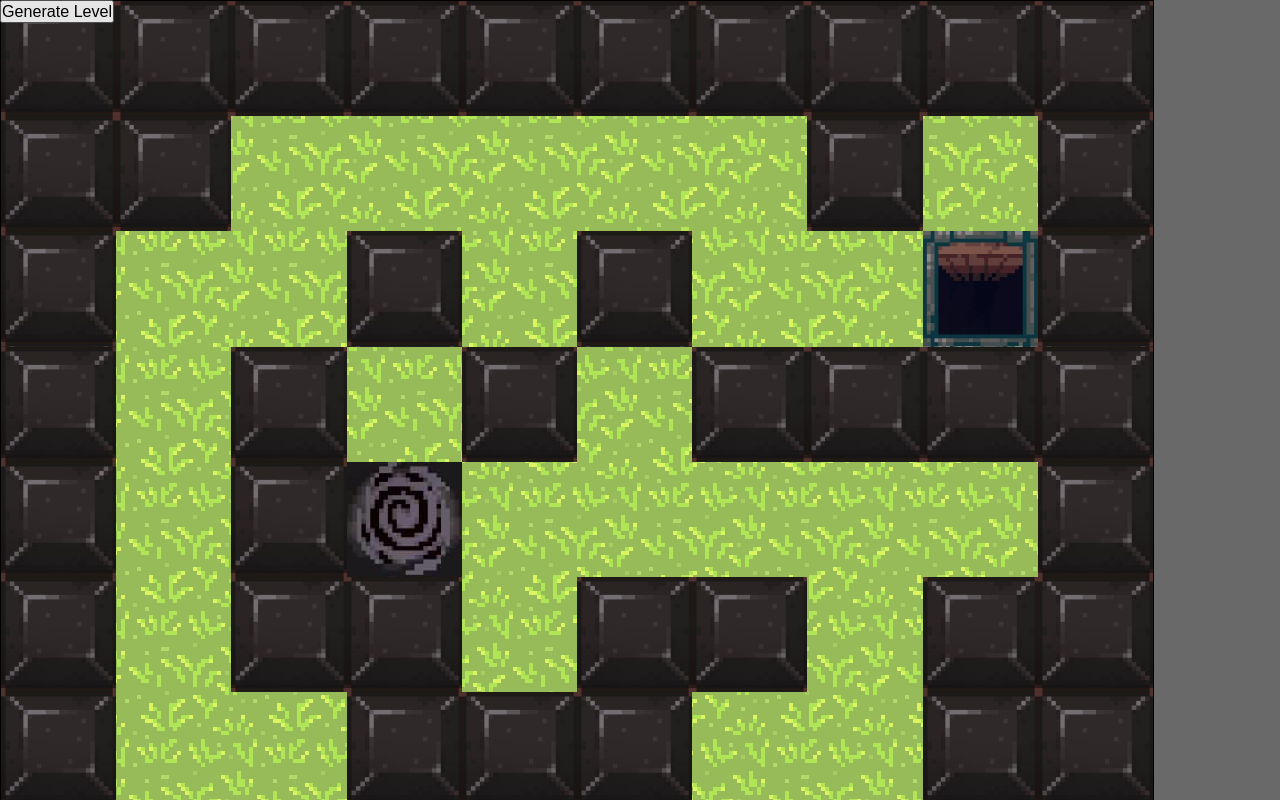
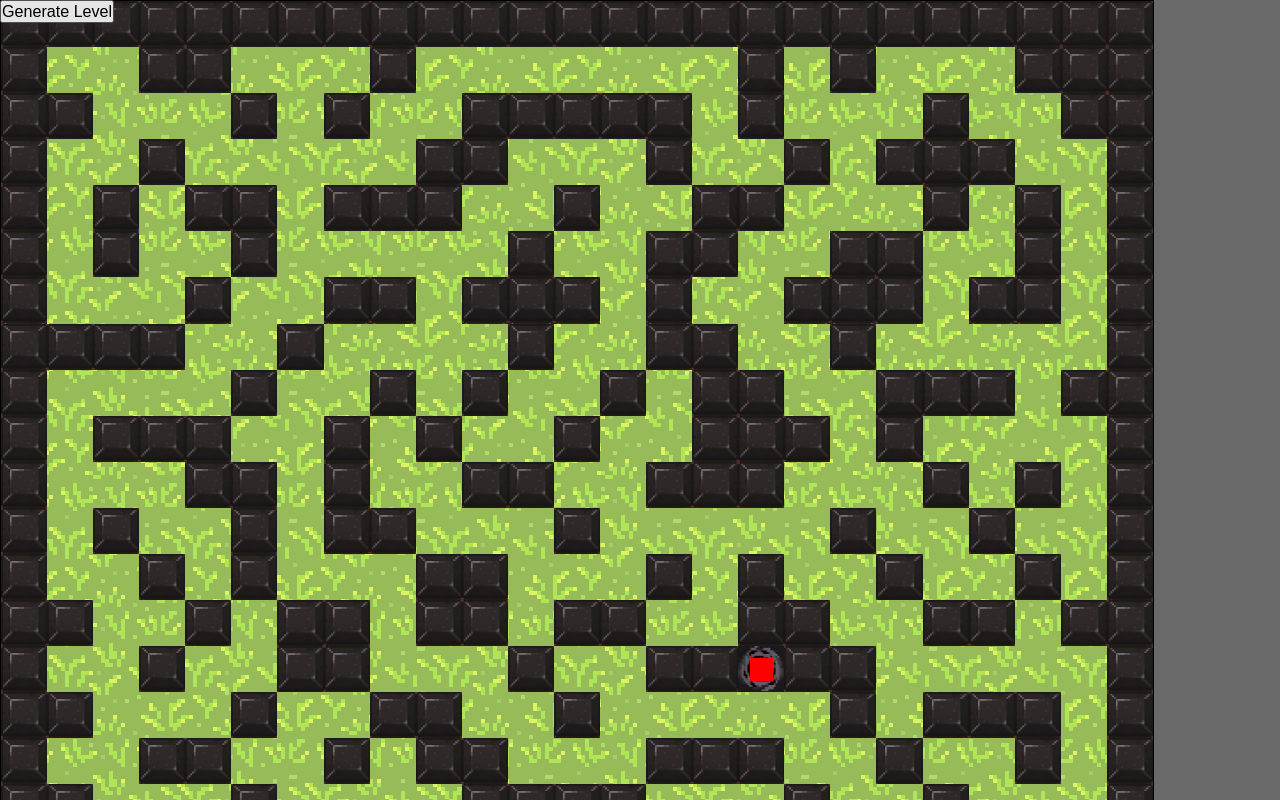
Before and after one commit to zacharek/labirynth-game, a React (Create React App) app: page / in a window 1280 px wide. Both pictures are taken after a click on the button "Generate Level". Shown: the top 800 px of the page. Built offline with nearby package versions, Linux system fonts and the light colour scheme.

Commit message:
added player movement

```diff
--- a/src/components/App/App.js
+++ b/src/components/App/App.js
@@ -1,34 +1,21 @@
 import React, {Component} from "react";
 import './App.scss';
 import GameGrid from "../GameGrid/GameGrid";
-import generateLevel from "../LevelGeneration/generateLevel";
-
-
 
 class App extends Component{
     state={
-        level:[],
-        size:10,
-        difficulty:6,
+        restarted:0
     };
     handleCLick = ()=>{
-        this.setState({level:generateLevel(this.state.size,this.state.difficulty)})
+        this.setState({restarted:this.state.restarted+1})
     };
     render() {
-        if(this.state.level.length!==0){
             return (
                 <>
                     <button onClick={this.handleCLick}>Generate Level</button>
-                    <GameGrid level={this.state.level[1]} size={this.state.size} enter={this.state.level[0]}/>
+                    <GameGrid start={this.state.restarted}/>
                 </>
             )
-        }else{
-            return (
-                <>
-                    <button onClick={this.handleCLick}>Generate Level</button>
-                </>
-            )
-        }
     }
 }
 
--- a/src/components/GameGrid/GameGrid.js
+++ b/src/components/GameGrid/GameGrid.js
@@ -2,112 +2,154 @@ import React, {Component} from "react";
 import './GameGrid.scss';
 import generateLevel from "../LevelGeneration/generateLevel";
 
-
 class GameGrid extends Component{
-
-
-    /*shouldComponentUpdate(prevProps) {
-        if (this.props.enter !== prevProps.enter){
-            return true
-        }else{
-            return false
-        }
-    }*/
-    componentDidMount() {
+    state={
+        level:[],
+        size:25, //min 10 max 50
+        difficulty:2 //min 1 max 6
+    };
+    componentDidMount(){
         window.addEventListener("keydown",(e)=>{
-            if(this.props.level.length!==0){
             if(e.code==="KeyD" || e.code==="ArrowRight"){
-                    //this.handleMoveRight(e.code)
-                    this.handleMove(e.code)
+                this.handleMoveRight()
             }else if(e.code==="KeyA" || e.code==="ArrowLeft"){
-                    //this.handleMoveLeft(e.code)
-                    this.handleMove(e.code)
-
+                this.handleMoveLeft()
             }else if(e.code==="KeyW" || e.code==="ArrowUp"){
-                    //this.handleMoveUp(e.code)
-                    this.handleMove(e.code)
-
+                this.handleMoveUp()
             }else if(e.code==="KeyS" || e.code==="ArrowDown"){
-                    //this.handleMoveDown(e.code)
-                    this.handleMove(e.code)
-
-                }
+                this.handleMoveDown()
             }
         })
     }
     componentWillUnmount() {
-
+        //window.removeEventListener
     }
-
-    handleMoveRight=(e)=> {
-        console.log(this)
+    shouldComponentUpdate(prevProps,prevState) {
+        if (this.props.start !== prevProps.start){
+            this.setState({level:generateLevel(this.state.size,this.state.difficulty)});
+            return true
+        }else if(this.state.difficulty !== prevState.difficulty){
+            this.setState({level:generateLevel(this.state.size,this.state.difficulty)});
+            return true
+        }else return this.state.level[0] !== prevState.level[0];
     }
-    handleMoveLeft=(e)=>{
-        console.log("toje: ",e)
+    handleMoveRight=()=>{
+        let level = this.state.level[1];
+        let position = this.state.level[0];
+        if(level[position[1]][position[0]+1].wall===0){
+            level[position[1]][position[0]].hasPlayer=0;
+            level[position[1]][position[0]+1].hasPlayer=1;
+            position=[position[0]+1,position[1]];
+            this.setState({level:[position,level]})
         }
-    handleMoveUp=(e)=>{
-        console.log("toje: ",e)
+        if (level[position[1]][position[0]].isExit===1){
+            this.handleCompleted()
         }
-    handleMoveDown=(e)=>{
-        console.log("toje: ",e)
+    };
+    handleMoveLeft=()=>{
+        let level = this.state.level[1];
+        let position = this.state.level[0];
+        if(level[position[1]][position[0]-1].wall===0){
+            level[position[1]][position[0]].hasPlayer=0;
+            level[position[1]][position[0]-1].hasPlayer=1;
+            position=[position[0]-1,position[1]];
+            this.setState({level:[position,level]})
         }
-    handleMove=(e)=>{
-        console.log("tojeja i :", e)
-        console.log(this)
+        if (level[position[1]][position[0]].isExit===1){
+            this.handleCompleted()
+        }
+    };
+    handleMoveUp=()=>{
+        let level = this.state.level[1];
+        let position = this.state.level[0];
+        if(level[position[1]-1][position[0]].wall===0){
+            level[position[1]][position[0]].hasPlayer=0;
+            level[position[1]-1][position[0]].hasPlayer=1;
+            position=[position[0],position[1]-1];
+            this.setState({level:[position,level]})
+        }
+        if (level[position[1]][position[0]].isExit===1){
+            this.handleCompleted()
+        }
+    };
+    handleMoveDown=()=>{
+        let level = this.state.level[1];
+        let position = this.state.level[0];
+        if(level[position[1]+1][position[0]].wall===0){
+            level[position[1]][position[0]].hasPlayer=0;
+            level[position[1]+1][position[0]].hasPlayer=1;
+            position=[position[0],position[1]+1];
+            this.setState({level:[position,level]})
+        }
+        if (level[position[1]][position[0]].isExit===1){
+            this.handleCompleted()
+        }
+    };
+    handleCompleted=()=>{
+        if (this.state.difficulty<6){
+            console.log("Brawo, pora na kolejny poziom")
+            this.setState({difficulty:this.state.difficulty+1})
+        }else if (this.state.difficulty===6){
+            console.log("na ten moment nie ma więcej poziomów")
+        }else if (this.state.size>50){
+            console.log("brawo, nie ma więcej poziomów dla Ciebie")
+        }else{
+            console.log("coś jest nie tak")
+        }
+    }
+    buildLevel(level,size){
+        let output;
+        if (level!==undefined){
+            output = level.map((elem, indexY) => {
+                return (
+                    elem.map((object, indexX) => {
+                        if (object.isEnter===1 && object.hasPlayer===1){
+                            return <GameBlock key={`X${indexX}Y${indexY}`} class="enter" size={size} gotPlayer={1}/>
+                        }else if(object.isEnter===1){
+                            return <GameBlock key={`X${indexX}Y${indexY}`} class="enter" size={size} gotPlayer={0}/>
+                        }else if(object.isExit===1 && object.hasPlayer===1){
+                            return <GameBlock key={`X${indexX}Y${indexY}`} class="exit" size={size} gotPlayer={1}/>
+                        }else if(object.isExit===1){
+                            return <GameBlock key={`X${indexX}Y${indexY}`} class="exit" size={size} gotPlayer={0}/>
+                        }else if(object.wall===0 && object.hasPlayer===1){
+                            return <GameBlock key={`X${indexX}Y${indexY}`} class="pass" size={size} gotPlayer={1}/>
+                        }else if(object.wall===0){
+                            return <GameBlock key={`X${indexX}Y${indexY}`} class="pass" size={size} gotPlayer={0}/>
+                        }else{
+                            return <GameBlock key={`X${indexX}Y${indexY}`} class="wall" size={size} />
+                        }}))});
+        }
+        return output
     }
     render() {
-        let grid = this.props.level.map((elem, indexY) => {
-            return (
-                elem.map((object, indexX) => {
-                    if (object.isEnter===1){
-                        return <GameBlock key={`X${indexX}Y${indexY}`} class="enter" size={this.props.size} gotPlayer={1}/>
-                    }else if(object.isExit===1){
-                        return <GameBlock key={`X${indexX}Y${indexY}`} class="exit" size={this.props.size} gotPlayer={0}/>
-                    }else if(object.wall===0){
-                        return <GameBlock key={`X${indexX}Y${indexY}`} class="pass" size={this.props.size} gotPlayer={0}/>
-                    }else{
-                        return <GameBlock key={`X${indexX}Y${indexY}`} class="wall" size={this.props.size} />
-                    }}))});
-
-        console.log(grid[4][4])
-        console.log(grid[this.props.enter[1]][this.props.enter[0]].props.gotPlayer)
-
-        return <div className="game_grid" >{grid}</div>
+        return <div className="game_grid" >{this.buildLevel(this.state.level[1],this.state.size)}</div>
     }
 }
 
 class GameBlock extends Component{
     shouldComponentUpdate(prevProps) {
-        if (this.props.gotPlayer !== prevProps.gotPlayer ||
-            this.props.class !== prevProps.class) {
-            //this.fetchData(this.props.gotPlayer);
-            //console.log("update")
+        if(this.props.gotPlayer !== prevProps.gotPlayer){
             return true
-        }else{
-            return false
+        }else if(this.props.size !== prevProps.size){
+            return true
+        }else return this.props.class !== prevProps.class
+
     }
-    }
-
     render() {
+        let style={width:100/this.props.size+"%", height:100/this.props.size+"%"}
         if(this.props.gotPlayer===1){
             return(
                 <div className={`game_block ${this.props.class}`}
-                     style={{width:100/this.props.size+"%", height:100/this.props.size+"%"}}>
-                    <Player/>
+                     style={style}>
+                    <div className="player"/>
                 </div>
             )
         }else{
             return(
                 <div className={`game_block ${this.props.class}`}
-                     style={{width:100/this.props.size+"%", height:100/this.props.size+"%"}}>
-                </div>
-            )
+                     style={{width:100/this.props.size+"%", height:100/this.props.size+"%"}}/>)
         }
     }
 }
 
-function Player(){
-    return <div className="player"/>
-}
-
 export default GameGrid;
--- a/src/components/GameGrid/GameGrid.scss
+++ b/src/components/GameGrid/GameGrid.scss
@@ -24,9 +24,9 @@
   background: url("textures/exit.png");
   background-size: contain;
 }
-/*
 .player{
-  height: 5px;
-  width: 5px;
+  margin: 25%;
+  height: 50%;
+  width: 50%;
   background: red;
-}*/
+}
--- a/src/components/LevelGeneration/generateLevel.js
+++ b/src/components/LevelGeneration/generateLevel.js
@@ -26,7 +26,6 @@ function createRoute(entryArray,length) {
         passArray=returnedObject.routePositions;
         array=newLevel(entryArray.length)
     }
-    console.log()
     return [[passArray[0],passArray[1]], fillSpaces(returnedObject)];
 }
 function newRoute(entryArray,length) {
```
Lines whose indentation alone changed are shown as unchanged.
